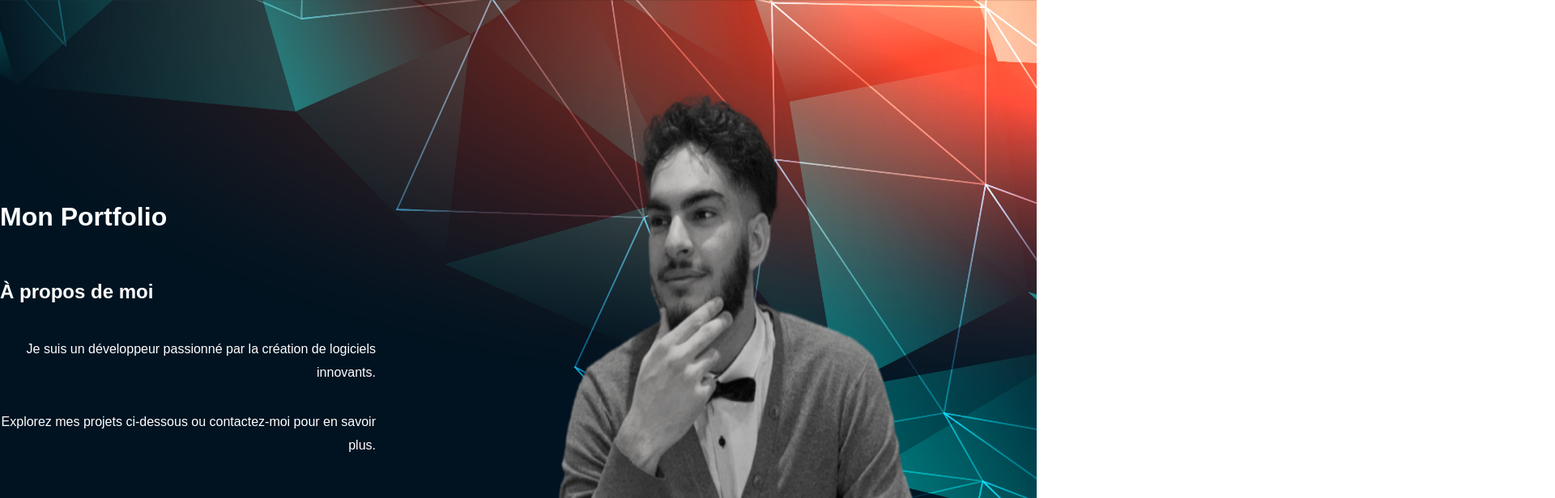
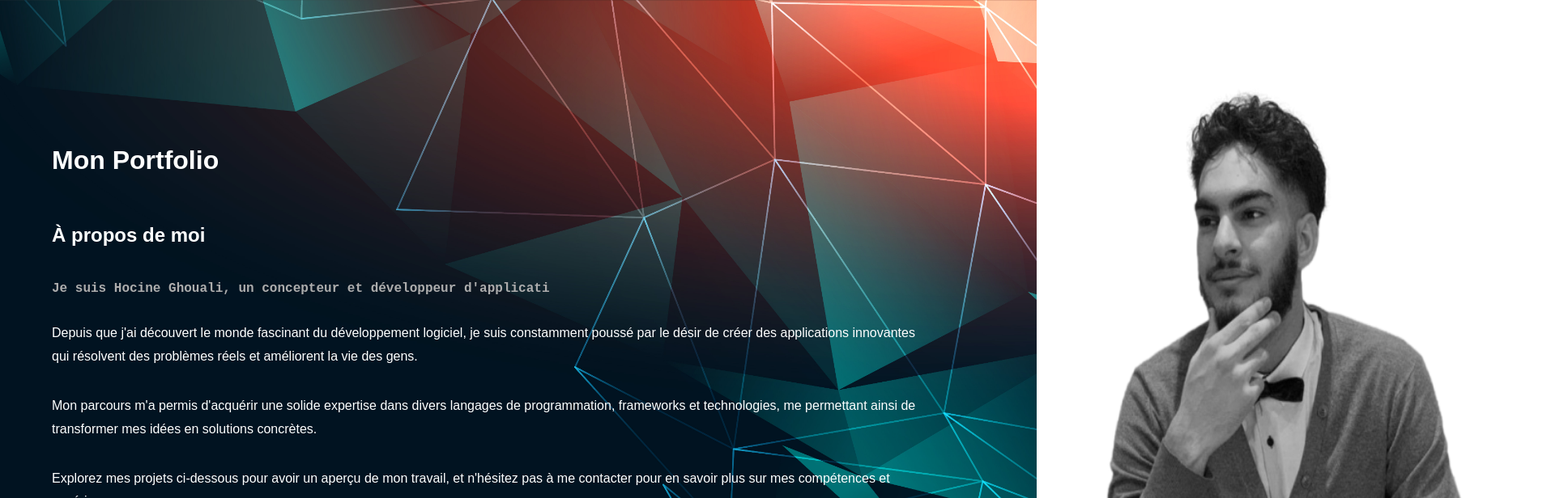
Before and after one commit to haikun66/my-siteweb, a React (Create React App) app: page / in a window 1280 px wide. Shown: the top 616 px of the page at 81% size, 1920 px wide, since content can reach past the window. Built offline with nearby package versions, Linux system fonts and the light colour scheme.

Commit message:
add content firstpage

```diff
--- a/src/components/firstpages/first-page.jsx
+++ b/src/components/firstpages/first-page.jsx
@@ -7,11 +7,12 @@ function FirstPage() {
             <div className='contenu'>
                 <div className='intro'>
                     <h1 className='text'>Mon Portfolio</h1>
-                    <h2  className='text'>À propos de moi</h2>
-                    <p  className='text'>Je suis un développeur passionné par la création de logiciels innovants.</p>
-                    <p  className='text'>Explorez mes projets ci-dessous ou contactez-moi pour en savoir plus.</p>
+                    <h2 className='text'>À propos de moi</h2>
+                    <p className='ph'>Je suis Hocine Ghouali, un concepteur et développeur d'applications passionné par la programmation et l'informatique.</p>
+                    <p className='text'>Depuis que j'ai découvert le monde fascinant du développement logiciel, je suis constamment poussé par le désir de créer des applications innovantes qui résolvent des problèmes réels et améliorent la vie des gens.</p>
+                    <p className='text'>Mon parcours m'a permis d'acquérir une solide expertise dans divers langages de programmation, frameworks et technologies, me permettant ainsi de transformer mes idées en solutions concrètes.</p>
+                    <p className='text'>Explorez mes projets ci-dessous pour avoir un aperçu de mon travail, et n'hésitez pas à me contacter pour en savoir plus sur mes compétences et expériences.</p>
                 </div>
-
                 <img className='image' src={pdpimg} alt="pdp" />
             </div>
         </div>
--- a/src/components/firstpages/firstpages.css
+++ b/src/components/firstpages/firstpages.css
@@ -16,7 +16,7 @@
     height: 100%;
     display: flex;
     align-items: center;
-    justify-content: end;
+    justify-content: space-evenly;
 
 }
 .image {
@@ -24,7 +24,6 @@
     width: 60%;
     -webkit-filter: grayscale(100%);
 	filter: grayscale(100%);
-    animation: grayscale-animation 5s ease-in-out 5s; /* Nom de l'animation, durée, fonction de temporisation et délai de démarrage */
 }
 .image:hover {
     -webkit-filter: grayscale(0%);
@@ -34,7 +33,6 @@
     font-family: 'Raleway',
     sans-serif;
     color:#fff;
-    text-align: right;
     margin-right: 3em;
     line-height: 1.8;
 }
@@ -42,6 +40,34 @@
     display: flex;
     flex-direction: column;
     align-items: flex-start;
+    padding-left: 5%;
+
+}
+.ph{
+    position: relative;
+    color: hsl(0, 0%, 68%);
+    font-weight: bold!important;
+    font-family: "Anonymous Pro", monospace!important;
+    overflow: hidden;
+    border-right: 2px solid hsl(0, 0%, 80%);
+    white-space: nowrap;
+    animation: typewriter 8s steps(44, end) 1s 1 normal both, blinkTextCursor 500ms infinite;
+}
+@keyframes typewriter {
+    from {
+      width: 0;
+    }
+    to {
+        width: 100%;
+    }
+  }
+  @keyframes blinkTextCursor {
+    from {
+      border-right-color: hsl(0, 0%, 80%);
+    }
+    to {
+      border-right-color: transparent;
+    }
 }
 @keyframes grayscale-animation {
     100% {
```
